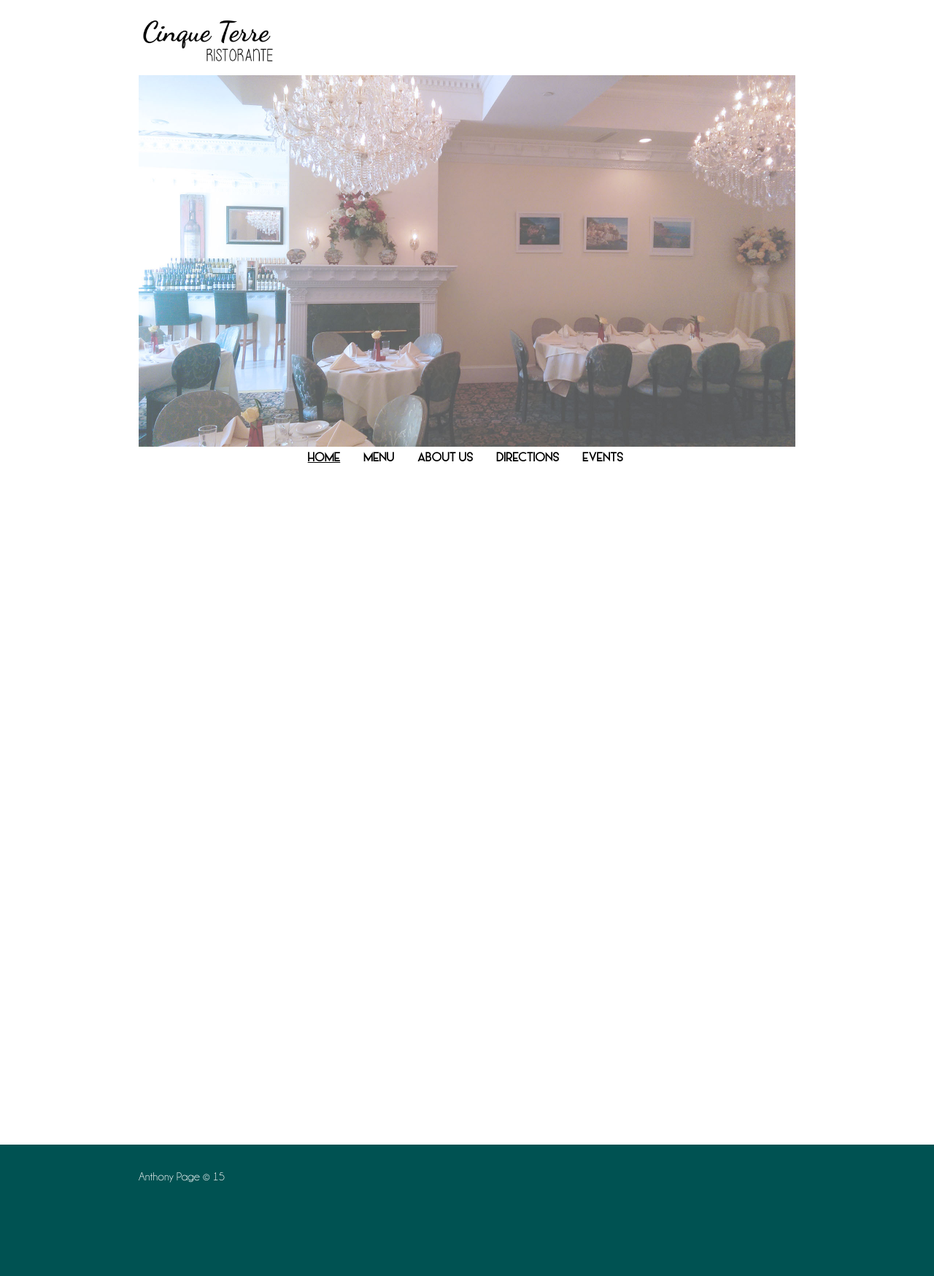
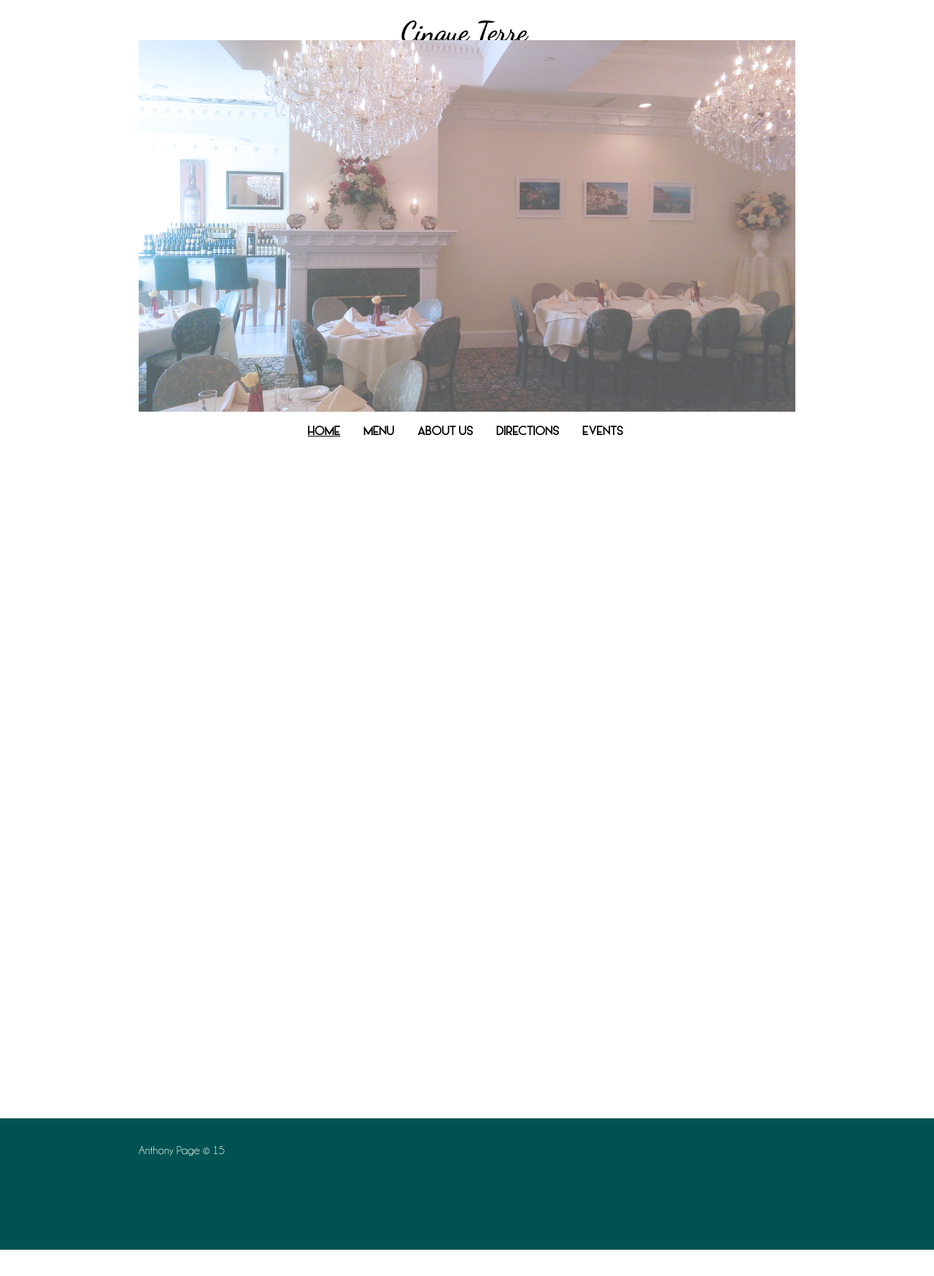
Before and after one commit to cinqueterreli/cinqueterre.github.io, a Jekyll site: the page built from 00index.html, in a window 1280 px wide. Shown: the whole page at 73% size. Built offline with Jekyll 4.4.1, drawn with Linux system fonts in a browser that asks for light colours; after the commit the page ends 1712 px from its top, so only the background shows below that.

Commit message:
Update main.css

```diff
--- a/css/main.css
+++ b/css/main.css
@@ -104,12 +104,12 @@ a:hover {
 	}
 }
 .site-title {
-	float:left;
 }
 
 .site-logo {
 	max-width:200px;
 	max-height:80px;
+	margin: 0 auto -3em auto;
 }
 
 .site-title:hover {
@@ -119,7 +119,6 @@ a:hover {
 .header-image {
 	max-width:100%;
 	margin: 0 auto;
-	float:left;
 }
 
 
```
